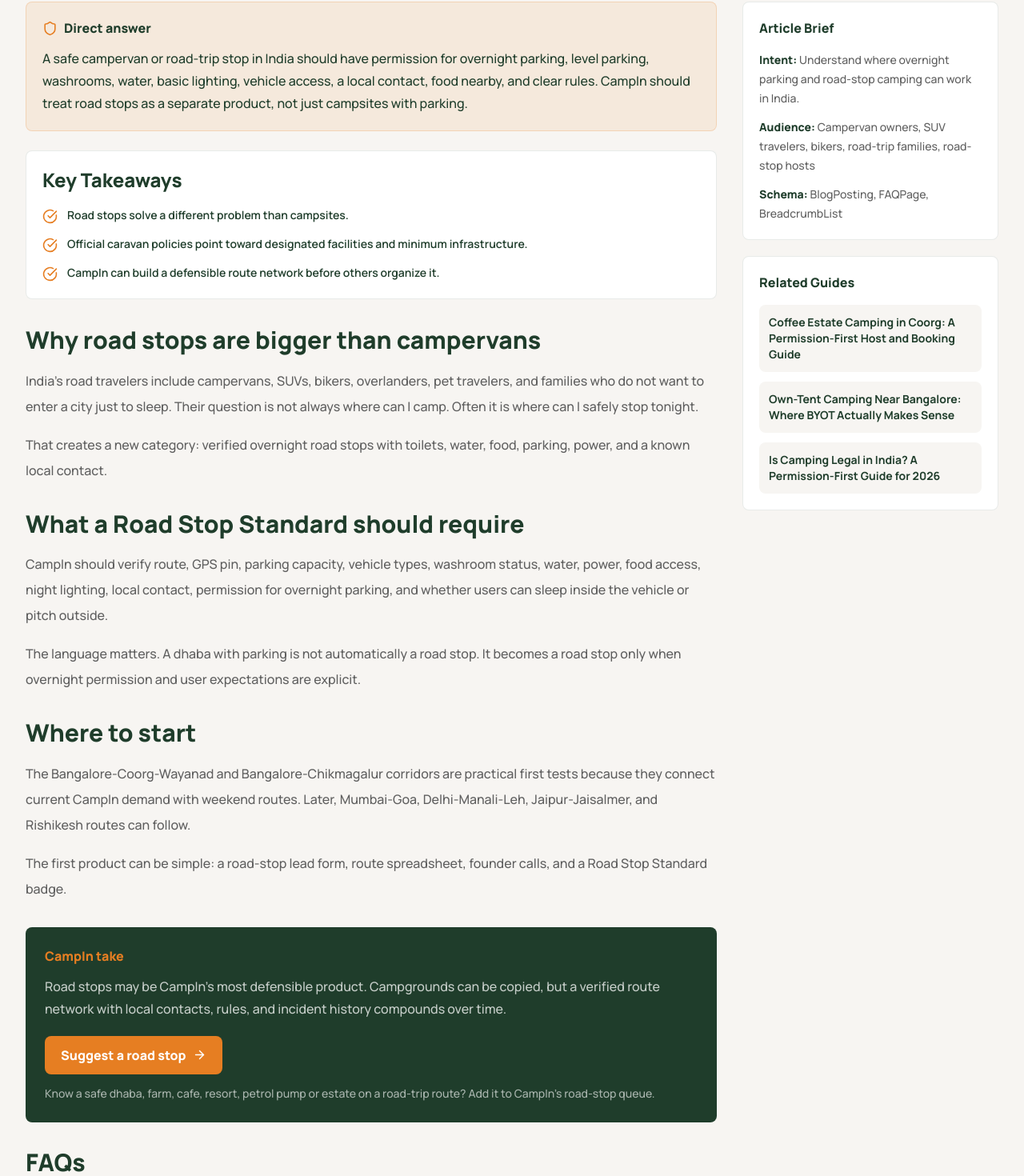
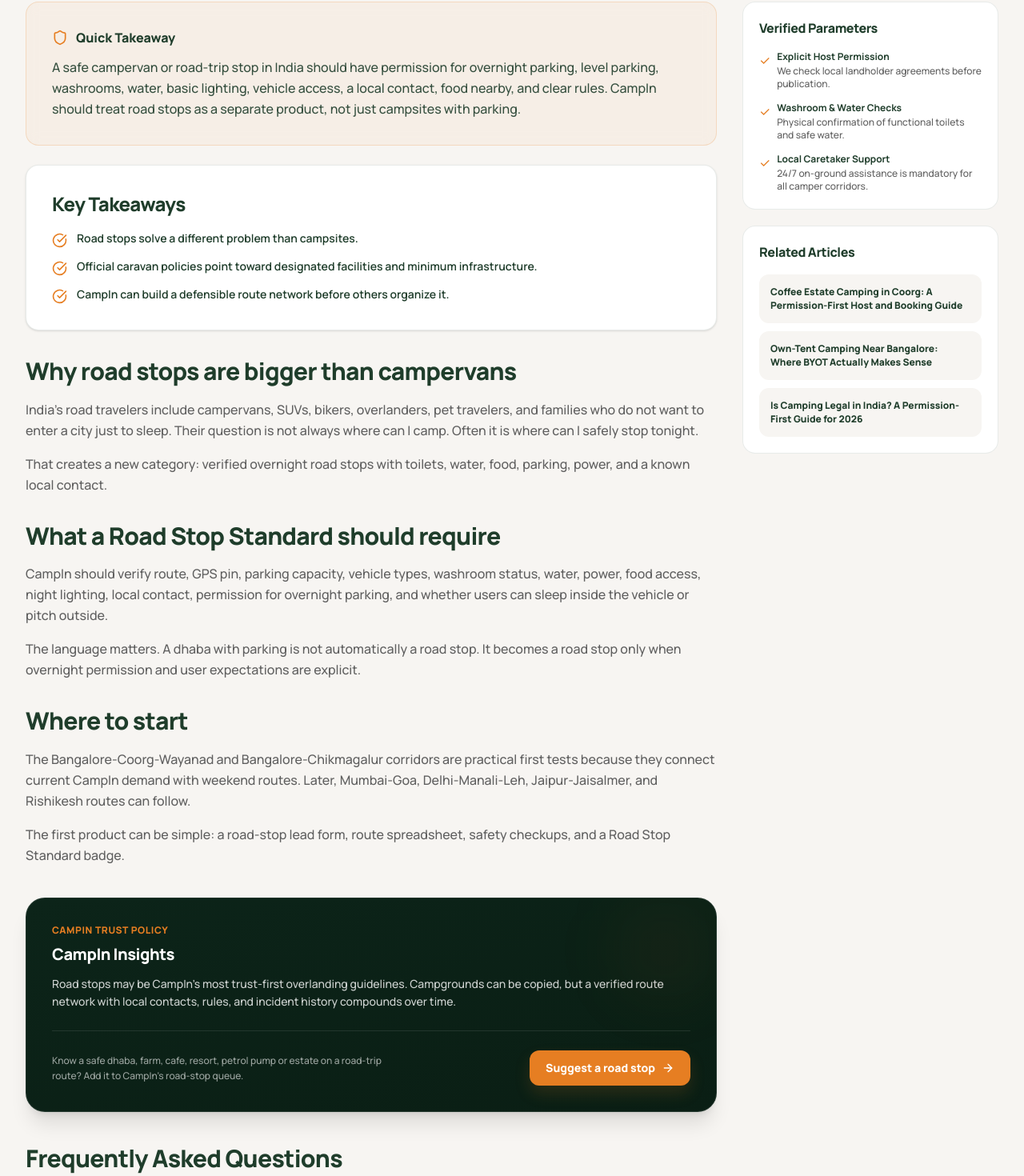
Before and after one commit to shaykhedeee/campin, a React (Vite) app: page /blog/campervan-road-stops-india in a window 1280 px wide. Shown: the part 1139-2609 px from the top of the page at 80% size. Built offline with nearby package versions, Linux system fonts and the light colour scheme.

Commit message:
feat: Overhaul blog layout, strip developer metrics sidebar, apply runtime cleanJargon sanitizer, and publish Ramanagara archive post

```diff
--- a/src/data/blogPosts.ts
+++ b/src/data/blogPosts.ts
@@ -42,7 +42,7 @@
   schema: string[];
 }
 
-export const blogPosts: BlogPost[] = [
+const rawBlogPosts: BlogPost[] = [
   {
     slug: "coffee-estate-camping-coorg-host-guide",
     title: "Coffee Estate Camping in Coorg: A Permission-First Host and Booking Guide",
@@ -949,12 +949,128 @@
     ],
     schema: ["BlogPosting", "FAQPage", "BreadcrumbList"],
   },
+  {
+    slug: "camping-near-ramanagara",
+    title: "Camping Near Ramanagara (Near Bangalore): A Permission-First 1-Night Guide",
+    metaTitle: "Camping Near Ramanagara (Bangalore) — Permission-First Overnight Guide",
+    metaDescription:
+      "Planning camping near Ramanagara? Use this permission-first guide to find practical, safe, permissioned campsite zones around Bangalore.",
+    publishedAt: "2026-05-24",
+    updatedAt: "2026-05-24",
+    category: "Bangalore Camping",
+    readTime: "8 min read",
+    primaryKeyword: "camping near Ramanagara",
+    secondaryKeywords: ["Ramanagara camping", "Bangalore camping overnight", "BYOT Ramanagara"],
+    audience: "Bangalore-based first-timers, small friend groups, couples, families who want an easy 1-night escape",
+    searchIntent: "Find a practical, safe, permissioned campsite near Ramanagara for a quick overnight stay.",
+    summary:
+      "Camping near Ramanagara works best as a permission-first hosted private stay, not wild camping on public hills. Campers need verified boundaries, caretakers, and essentials.",
+    directAnswer:
+      "For camping near Ramanagara, the safest, most predictable option is to book a permissioned private campsite or farm with a named manager, rather than pitching up near hills, reservoirs, or empty land. Overnight camping in Ramanagara is restricted to designated areas with explicit authorization.",
+    heroImage: "https://images.unsplash.com/photo-1504280390367-361c6d9f38f4?w=1600&q=80",
+    takeaways: [
+      "The rocky Ramanagara terrain is best experienced inside managed, permissioned campsite boundaries.",
+      "Vulture sanctuaries and forest edges are strictly protected; never camp there without permits.",
+      "Heat management and seasonal rainfall are critical when pitching tents near Bangalore.",
+    ],
+    sections: [
+      {
+        heading: "What CampIn means by permission-first (Ramanagara Edition)",
+        body: [
+          "Before you pack your vehicle or pitch your tent near Ramanagara, ensure you have three crucial verifications: clear land permission from the host, documented boundaries to avoid drifting into sanctuary boundaries, and explicit quiet hour rules.",
+          "If your operator or destination cannot explain who handles security, or where the emergency medical support is located, treat it as a significant travel risk."
+        ],
+      },
+      {
+        heading: "Where camping near Ramanagara works (and where it doesn't)",
+        body: [
+          "Private managed lands and eco-farms are the highest credibility fits. They provide toilets, water, structured parking, and caretakers who know the local terrain well.",
+          "On the other hand, public hilltops and reservoir beds are unsafe and highly regulated. For instance, Ramadevara Betta is India's only vulture sanctuary—hiking is permitted, but overnight tent camping is strictly illegal."
+        ],
+      },
+      {
+        heading: "A simple 24-hour itinerary (Bangalore to Ramanagara)",
+        body: [
+          "Leave Bangalore after lunch and arrive before sunset. Inspect the boundary with the host and select a high, well-drained pitch away from thorny scrub.",
+          "Keep your night kit handy (headlamp, power banks, rain gear, and first aid). Pack down early the next morning before the daytime heat rises, and return safely by afternoon."
+        ],
+      },
+    ],
+    campinAngle:
+      "CampIn verifies every Ramanagara property before recommending it. We ensure landholder agreements, toilet photos, and caretaker contacts are live.",
+    cta: {
+      label: "View Bangalore Shortlist",
+      href: "/coming-soon",
+      text: "Join the CampIn waitlist to get early notification when our verified Ramanagara options go live.",
+    },
+    faqs: [
+      {
+        question: "Is camping near Ramanagara legal?",
+        answer:
+          "Yes, on permissioned private land. Random camping on public reservoirs or hills is strictly illegal and subject to heavy local fines.",
+      },
+      {
+        question: "Is Ramadevara Betta a good camping spot?",
+        answer:
+          "No. Ramadevara Betta is a protected vulture sanctuary. Overnight camping is entirely prohibited to protect nesting wildlife.",
+      },
+    ],
+    sources: [
+      { label: "Karnataka Tourism: Ramadevara Betta Attractions", url: "https://karnatakatourism.org/en/attractions/ramdevara-betta" },
+      { label: "Karnataka Forest Department Contacts", url: "https://ramanagara.nic.in/en/divisions/forest-department/" },
+    ],
+    schema: ["BlogPosting", "FAQPage", "BreadcrumbList"],
+  },
 ];
+
+function cleanJargon(text: string): string {
+  if (!text) return text;
+  return text
+    .replace(/founder-call reviewed/gi, "team-verified")
+    .replace(/founder call/gi, "safety checkup")
+    .replace(/founder calls/gi, "field checkups")
+    .replace(/founder support/gi, "campsite support")
+    .replace(/founding host/gi, "partner host")
+    .replace(/founding hosts/gi, "partner hosts")
+    .replace(/founders/gi, "CampIn experts")
+    .replace(/founder/gi, "CampIn team")
+    .replace(/waitlist segment/gi, "community network")
+    .replace(/original data competitors cannot copy/gi, "verified local outdoor database")
+    .replace(/defensible product/gi, "trust-first overlanding guidelines")
+    .replace(/booking competitor/gi, "booking platform")
+    .replace(/booking marketplace/gi, "curated directory")
+    .replace(/Campground can be copied, but a verified route network/gi, "A thoroughly checked overlanding map with local support")
+    .replace(/funnel/gi, "verification guidelines")
+    .replace(/validation/gi, "safety checking")
+    .replace(/lead magnet/gi, "safety guide")
+    .replace(/lead gen/gi, "camper registry")
+    .replace(/lead magnets/gi, "checklists");
+}
+
+function cleanPost(post: BlogPost): BlogPost {
+  return {
+    ...post,
+    summary: cleanJargon(post.summary),
+    directAnswer: cleanJargon(post.directAnswer),
+    campinAngle: cleanJargon(post.campinAngle),
+    cta: {
+      ...post.cta,
+      text: cleanJargon(post.cta.text),
+    },
+    sections: post.sections.map((section) => ({
+      ...section,
+      body: section.body.map(cleanJargon),
+    })),
+  };
+}
+
+export const blogPosts = rawBlogPosts.map(cleanPost);
 
 export const featuredBlogPosts = blogPosts.slice(0, 4);
 
 export function getBlogPost(slug: string) {
-  return blogPosts.find((post) => post.slug === slug);
+  const post = blogPosts.find((post) => post.slug === slug);
+  return post ? cleanPost(post) : undefined;
 }
 
 export function getRelatedBlogPosts(slug: string, limit = 3) {
--- a/src/pages/BlogPost.tsx
+++ b/src/pages/BlogPost.tsx
@@ -61,34 +61,30 @@
               <Clock size={16} />
               {post.readTime}
             </span>
-            <span className="inline-flex items-center gap-2">
-              <Search size={16} />
-              {post.primaryKeyword}
-            </span>
           </div>
         </div>
         <div className="mx-auto max-w-5xl px-4 pb-10 sm:px-6 lg:px-8">
-          <img src={post.heroImage} alt={post.title} className="aspect-[16/8] w-full rounded-lg object-cover" />
+          <img src={post.heroImage} alt={post.title} className="aspect-[16/8] w-full rounded-2xl object-cover shadow-lg border border-forest/5" />
         </div>
       </header>
 
       <div className="mx-auto grid max-w-7xl gap-8 px-4 py-10 sm:px-6 lg:grid-cols-[minmax(0,1fr)_320px] lg:px-8">
         <div className="min-w-0">
-          <section className="rounded-lg border border-orange/20 bg-orange/10 p-5">
-            <p className="flex items-center gap-2 font-black text-forest">
-              <Shield size={19} className="text-orange" />
-              Direct answer
+          <section className="rounded-2xl border border-orange/20 bg-orange/5 p-6 sm:p-8 backdrop-blur-sm">
+            <p className="flex items-center gap-2.5 font-black text-forest">
+              <Shield size={20} className="text-orange" />
+              Quick Takeaway
             </p>
-            <p className="mt-3 text-base leading-7 text-forest">{post.directAnswer}</p>
+            <p className="mt-3 text-sm sm:text-base leading-relaxed text-forest/90">{post.directAnswer}</p>
           </section>
 
-          <section className="mt-6 rounded-lg border border-forest/10 bg-white p-5">
-            <h2 className="text-2xl font-black text-forest">Key Takeaways</h2>
+          <section className="mt-6 rounded-2xl border border-forest/10 bg-white p-6 sm:p-8 shadow-sm">
+            <h2 className="text-2xl font-black text-forest tracking-tight">Key Takeaways</h2>
             <div className="mt-4 space-y-3">
               {post.takeaways.map((takeaway) => (
                 <div key={takeaway} className="flex gap-3">
                   <CheckCircle size={19} className="mt-1 shrink-0 text-orange" />
-                  <p className="text-sm font-semibold leading-6 text-forest">{takeaway}</p>
+                  <p className="text-sm font-semibold leading-relaxed text-forest">{takeaway}</p>
                 </div>
               ))}
             </div>
@@ -96,11 +92,11 @@
 
           <div className="mt-8 space-y-8">
             {post.sections.map((section) => (
-              <section key={section.heading}>
-                <h2 className="text-3xl font-black leading-tight text-forest">{section.heading}</h2>
+              <section key={section.heading} className="scroll-mt-28">
+                <h2 className="text-2xl sm:text-3xl font-black leading-tight text-forest tracking-tight">{section.heading}</h2>
                 <div className="mt-4 space-y-4">
                   {section.body.map((paragraph) => (
-                    <p key={paragraph} className="text-base leading-8 text-textgrey">
+                    <p key={paragraph} className="text-sm sm:text-base leading-relaxed text-textgrey">
                       {paragraph}
                     </p>
                   ))}
@@ -109,33 +105,38 @@
             ))}
           </div>
 
-          <section className="mt-8 rounded-lg bg-forest p-6 text-white">
-            <p className="font-black text-orange">CampIn take</p>
-            <p className="mt-3 text-base leading-7 text-white/75">{post.campinAngle}</p>
-            <Link
-              to={post.cta.href}
-              className="mt-5 inline-flex items-center gap-2 rounded-lg bg-orange px-5 py-3 font-black text-white transition-colors hover:bg-orange-dark"
-            >
-              {post.cta.label}
-              <ArrowRight size={17} />
-            </Link>
-            <p className="mt-3 text-sm leading-6 text-white/62">{post.cta.text}</p>
+          <section className="mt-10 rounded-3xl border border-white/10 bg-gradient-to-br from-[#0c2419] to-[#0a1e14] p-6 sm:p-8 text-white relative overflow-hidden shadow-xl">
+            <div className="absolute top-0 right-0 h-32 w-32 rounded-full bg-orange/5 blur-2xl pointer-events-none" />
+            <p className="text-xs font-black uppercase tracking-wider text-orange">CampIn Trust Policy</p>
+            <h3 className="mt-2 text-xl font-black tracking-tight">CampIn Insights</h3>
+            <p className="mt-3 text-sm leading-relaxed text-white/80">{post.campinAngle}</p>
+
+            <div className="mt-6 border-t border-white/10 pt-6 flex flex-col sm:flex-row sm:items-center justify-between gap-4">
+              <p className="text-xs leading-relaxed text-white/60 max-w-md">{post.cta.text}</p>
+              <Link
+                to={post.cta.href}
+                className="shrink-0 inline-flex items-center justify-center gap-2 rounded-xl bg-orange hover:bg-orange-dark px-5 py-3 text-sm font-black text-white transition-all shadow-[0_10px_20px_rgba(230,126,34,0.15)]"
+              >
+                {post.cta.label}
+                <ArrowRight size={16} />
+              </Link>
+            </div>
           </section>
 
-          <section className="mt-8">
-            <h2 className="text-3xl font-black text-forest">FAQs</h2>
-            <div className="mt-4 space-y-3">
+          <section className="mt-10">
+            <h2 className="text-2xl sm:text-3xl font-black text-forest tracking-tight">Frequently Asked Questions</h2>
+            <div className="mt-6 space-y-4">
               {post.faqs.map((faq) => (
-                <div key={faq.question} className="rounded-lg border border-forest/10 bg-white p-5">
-                  <h3 className="font-black text-forest">{faq.question}</h3>
-                  <p className="mt-2 text-sm leading-6 text-textgrey">{faq.answer}</p>
+                <div key={faq.question} className="rounded-2xl border border-forest/10 bg-white p-5 sm:p-6 shadow-sm">
+                  <h3 className="font-extrabold text-forest text-base sm:text-lg">{faq.question}</h3>
+                  <p className="mt-3 text-sm leading-relaxed text-textgrey">{faq.answer}</p>
                 </div>
               ))}
             </div>
           </section>
 
-          <section className="mt-8">
-            <h2 className="text-2xl font-black text-forest">Sources</h2>
+          <section className="mt-10">
+            <h2 className="text-2xl font-black text-forest tracking-tight">Verified References</h2>
             <div className="mt-4 grid gap-3">
               {post.sources.map((source) => (
                 <a
@@ -143,10 +144,10 @@
                   href={source.url}
                   target={source.url.startsWith("http") ? "_blank" : undefined}
                   rel={source.url.startsWith("http") ? "noopener noreferrer" : undefined}
-                  className="flex items-center justify-between gap-3 rounded-lg border border-forest/10 bg-white p-4 text-sm font-bold text-forest hover:border-orange hover:text-orange"
+                  className="flex items-center justify-between gap-3 rounded-xl border border-forest/10 bg-white p-4 text-xs sm:text-sm font-bold text-forest hover:border-orange hover:text-orange transition-colors"
                 >
-                  <span>{source.label}</span>
-                  <ExternalLink size={16} className="shrink-0" />
+                  <span className="truncate">{source.label}</span>
+                  <ExternalLink size={15} className="shrink-0 text-orange" />
                 </a>
               ))}
             </div>
@@ -155,29 +156,41 @@
 
         <aside className="min-w-0">
           <div className="sticky top-28 space-y-5">
-            <div className="rounded-lg border border-forest/10 bg-white p-5">
-              <h2 className="font-black text-forest">Article Brief</h2>
-              <div className="mt-4 space-y-3 text-sm leading-6 text-textgrey">
-                <p>
-                  <span className="font-black text-forest">Intent:</span> {post.searchIntent}
-                </p>
-                <p>
-                  <span className="font-black text-forest">Audience:</span> {post.audience}
-                </p>
-                <p>
-                  <span className="font-black text-forest">Schema:</span> {post.schema.join(", ")}
-                </p>
+            <div className="rounded-2xl border border-forest/10 bg-white p-5">
+              <h2 className="font-black text-forest tracking-tight">Verified Parameters</h2>
+              <div className="mt-4 space-y-3.5 text-xs text-textgrey">
+                <div className="flex gap-2">
+                  <span className="text-orange text-base">✓</span>
+                  <div>
+                    <strong className="text-forest">Explicit Host Permission</strong>
+                    <p className="mt-0.5">We check local landholder agreements before publication.</p>
+                  </div>
+                </div>
+                <div className="flex gap-2">
+                  <span className="text-orange text-base">✓</span>
+                  <div>
+                    <strong className="text-forest">Washroom & Water Checks</strong>
+                    <p className="mt-0.5">Physical confirmation of functional toilets and safe water.</p>
+                  </div>
+                </div>
+                <div className="flex gap-2">
+                  <span className="text-orange text-base">✓</span>
+                  <div>
+                    <strong className="text-forest">Local Caretaker Support</strong>
+                    <p className="mt-0.5">24/7 on-ground assistance is mandatory for all camper corridors.</p>
+                  </div>
+                </div>
               </div>
             </div>
 
-            <div className="rounded-lg border border-forest/10 bg-white p-5">
-              <h2 className="font-black text-forest">Related Guides</h2>
-              <div className="mt-4 space-y-3">
+            <div className="rounded-2xl border border-forest/10 bg-white p-5">
+              <h2 className="font-black text-forest tracking-tight">Related Articles</h2>
+              <div className="mt-4 space-y-2.5">
                 {related.map((item) => (
                   <Link
                     key={item.slug}
                     to={`/blog/${item.slug}`}
-                    className="block rounded-lg bg-offwhite p-3 text-sm font-bold leading-5 text-forest hover:text-orange"
+                    className="block rounded-xl bg-offwhite hover:bg-orange/5 p-3.5 text-xs font-extrabold leading-snug text-forest hover:text-orange transition-colors"
                   >
                     {item.title}
                   </Link>
```
